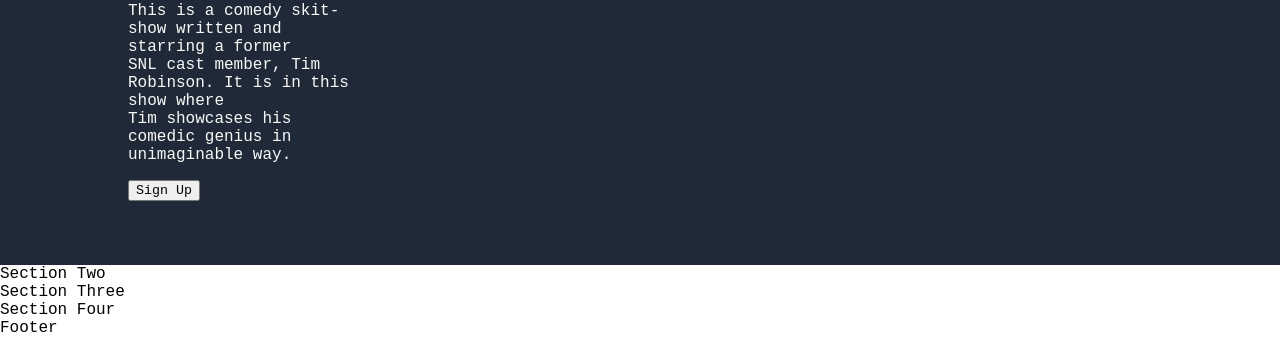
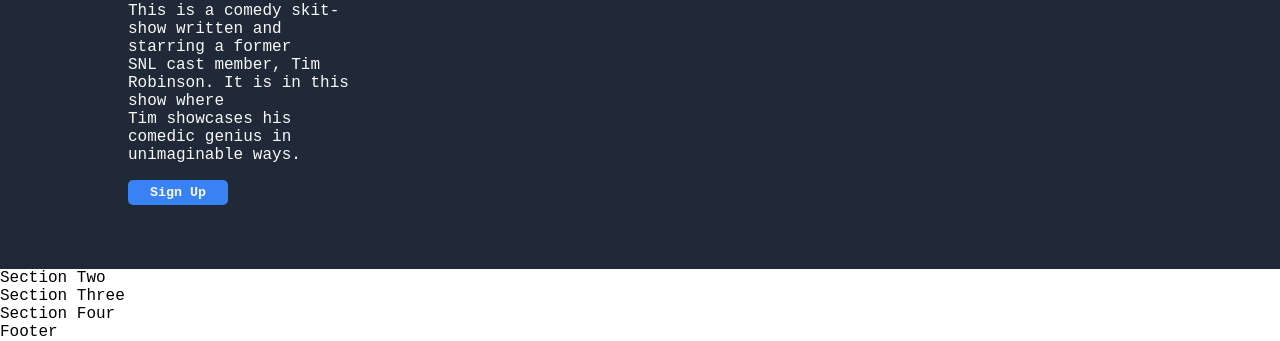
Before and after one commit to Hagnap/landing-page, a plain HTML site: page index.html in a window 1280 px wide. Shown: the part 484-825 px from the top of the page. Drawn offline with Linux system fonts and the light colour scheme.

Commit message:
Add id to section one and css for buttons

```diff
--- a/index.html
+++ b/index.html
@@ -20,7 +20,7 @@
         </div>
     </div>
 
-    <div class="section-one">
+    <div id="about" class="section-one">
         <div class="hero-message">
             <h1>
                 I Think You Should Leave</br>
@@ -32,7 +32,7 @@
                 show I Think You Should Leave by Tim Robinson.<br>
                 This is a comedy skit-show written and starring a former<br>
                 SNL cast member, Tim Robinson. It is in this show where<br>
-                Tim showcases his comedic genius in unimaginable way.<br>
+                Tim showcases his comedic genius in unimaginable ways.<br>
             </p>
 
             <button>Sign Up</button>
--- a/style.css
+++ b/style.css
@@ -8,6 +8,20 @@ body {
     margin: 0px;
 }
 
+button {
+    background-color: #3882F6;
+    color: #F9FAF8;
+    border-radius: 5px;
+    border: none;
+    height: 25px;
+    width: 100px;
+    font-weight: bold;
+}
+
+button:hover {
+    background-color: #F9FAF8;
+    color: #3882F6;
+}
 
 /* Classes */
 .header {
@@ -46,4 +60,12 @@ body {
 
     display: flex;
     justify-content: space-between;
+    flex: 1;
 }
+.section-one .hero-message {
+
+}
+
+.section-one .hero-image {
+
+}
```
